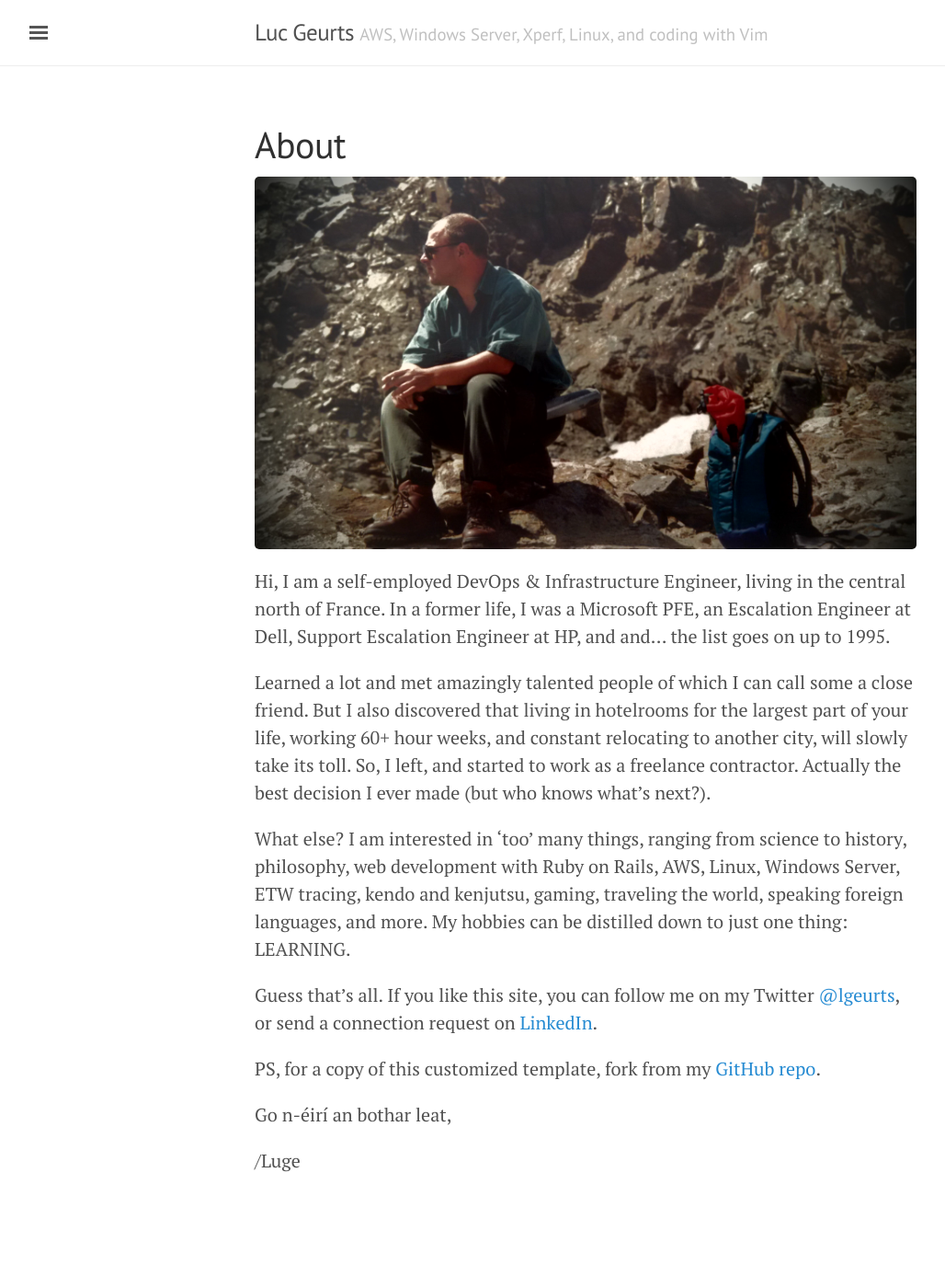
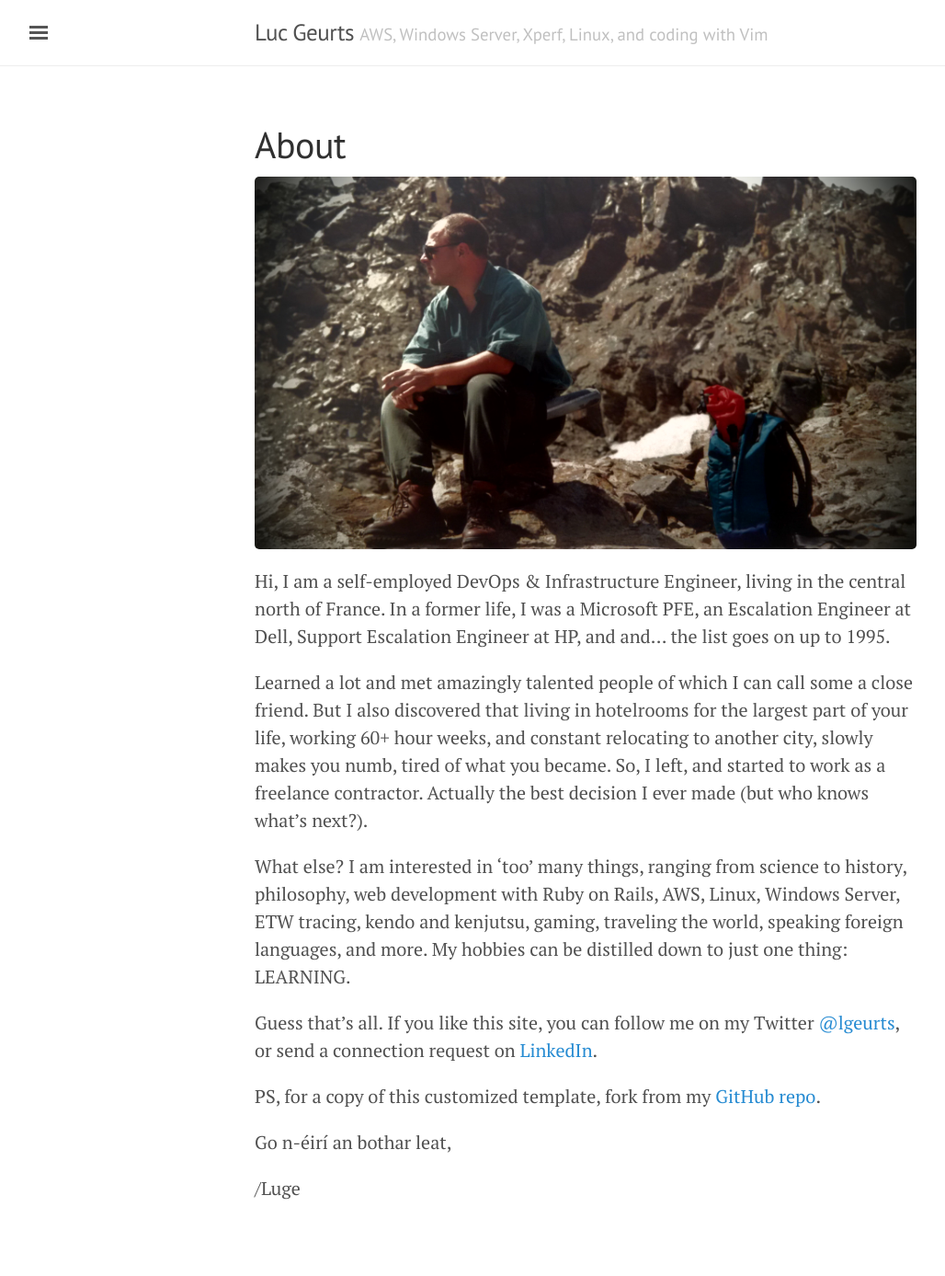
Before and after one commit to lgeurts/lgeurts.github.io, a Jekyll site: the page built from about.md, in a window 1280 px wide. Shown: the whole page at 92% size, without its empty margins (3-1031 px from the left). Built offline with Jekyll 4.4.1, drawn with Linux system fonts in a browser that asks for light colours; nearby versions of some CDN libraries; before the commit the page ends 1357 px from its top, so only the background shows below that.

Commit message:
Update about.md

```diff
--- a/about.md
+++ b/about.md
@@ -8,7 +8,7 @@ title: About
 Hi, I am a self-employed DevOps & Infrastructure Engineer, living in the central north of France.
 In a former life, I was a Microsoft PFE, an Escalation Engineer at Dell, Support Escalation Engineer at HP, and and... the list goes on up to 1995.
 
-Learned a lot and met amazingly talented people  of which I can call some a close friend. But I also discovered that living in hotelrooms for the largest part of your life, working 60+ hour weeks, and constant relocating to another city, will slowly take its toll. So, I left, and started to work as a freelance contractor. Actually the best decision I ever made (but who knows what's next?).
+Learned a lot and met amazingly talented people  of which I can call some a close friend. But I also discovered that living in hotelrooms for the largest part of your life, working 60+ hour weeks, and constant relocating to another city, slowly makes you numb, tired of what you became. So, I left, and started to work as a freelance contractor. Actually the best decision I ever made (but who knows what's next?).
 
 What else? I am interested in 'too' many things, ranging from science to history, philosophy, web development with Ruby on Rails, AWS, Linux, Windows Server, ETW tracing, kendo and kenjutsu, gaming, traveling the world, speaking foreign languages, and more.
 My hobbies can be distilled down to just one thing: LEARNING.
```
